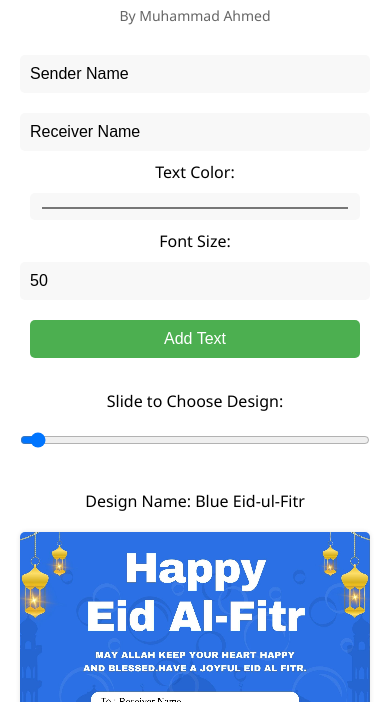
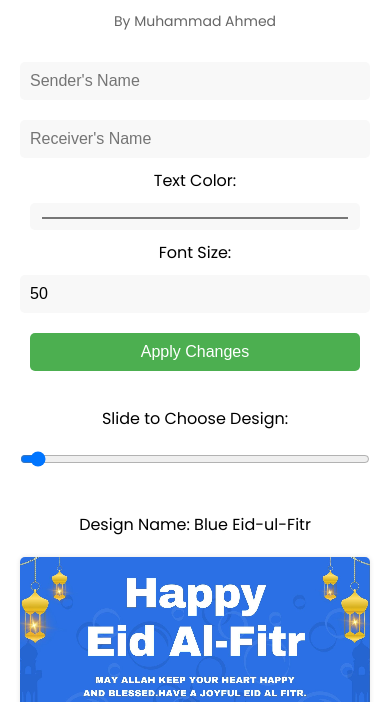
Before and after one commit to MuhammadAhmed2/Personalized-Card-Generator, a plain HTML site: page index.html in a window 390 px wide. Shown: the part 142-844 px from the top of the page. Drawn offline with Linux system fonts and the light colour scheme.

Commit message:
Final Changes

```diff
--- a/App.js
+++ b/App.js
@@ -4,6 +4,13 @@ function addTextToImage() {
     var senderName = document.getElementById('senderName').value;
     var receiverName = document.getElementById('receiverName').value;
     var senderColor = document.getElementById('senderColor').value;
+
+    if (senderName == '') {
+        senderName='Sender Name';
+    }
+    if (receiverName == '') {
+        receiverName='Receiver Name';
+    }
 
 
     var canvas = document.getElementById('canvas');
--- a/index.html
+++ b/index.html
@@ -14,8 +14,8 @@
     <div class="container">
         <h1>Card Gen</h1>
         <p>By Muhammad Ahmed</p>
-        <input type="text" id="senderName" placeholder="Sender's Name" value="Sender Name">
-        <input type="text" id="receiverName" placeholder="Receiver's Name" value="Receiver Name">
+        <input type="text" id="senderName" placeholder="Sender's Name" value="">
+        <input type="text" id="receiverName" placeholder="Receiver's Name" value="">
         <label for="senderColor">Text Color:</label>
         <input type="color" id="senderColor" value="#000000">
         <br>
@@ -25,7 +25,7 @@
         <input type="color" id="receiverColor" value="#ffffff"> -->
 
 
-        <button onclick="addTextToImage()">Add Text</button>
+        <button onclick="addTextToImage()">Apply Changes</button>
 
         <br> <br>
         <label for="imgSlider">Slide to Choose Design:</label>
--- a/styles.css
+++ b/styles.css
@@ -1,7 +1,7 @@
 @import url('https://fonts.googleapis.com/css2?family=Archivo:ital,wght@0,100..900;1,100..900&family=Poppins:ital,wght@0,100;0,200;0,300;0,400;0,500;0,600;0,700;0,800;0,900;1,100;1,200;1,300;1,400;1,500;1,600;1,700;1,800;1,900&display=swap');
 
 body {
-    font-family: 'Segoe UI', Tahoma, Geneva, Verdana, sans-serif;
+    font-family: 'Poppins', sans-serif;
     margin: 0;
     padding: 0;
     background-color: #f0f0f0;
@@ -58,3 +58,11 @@ canvas {
         padding: 40px;
     }
 }
+@media screen and (max-width:650px) {
+    .container{
+        box-shadow: none;
+    }
+    body{
+        background-color: white;
+    }
+}
```
